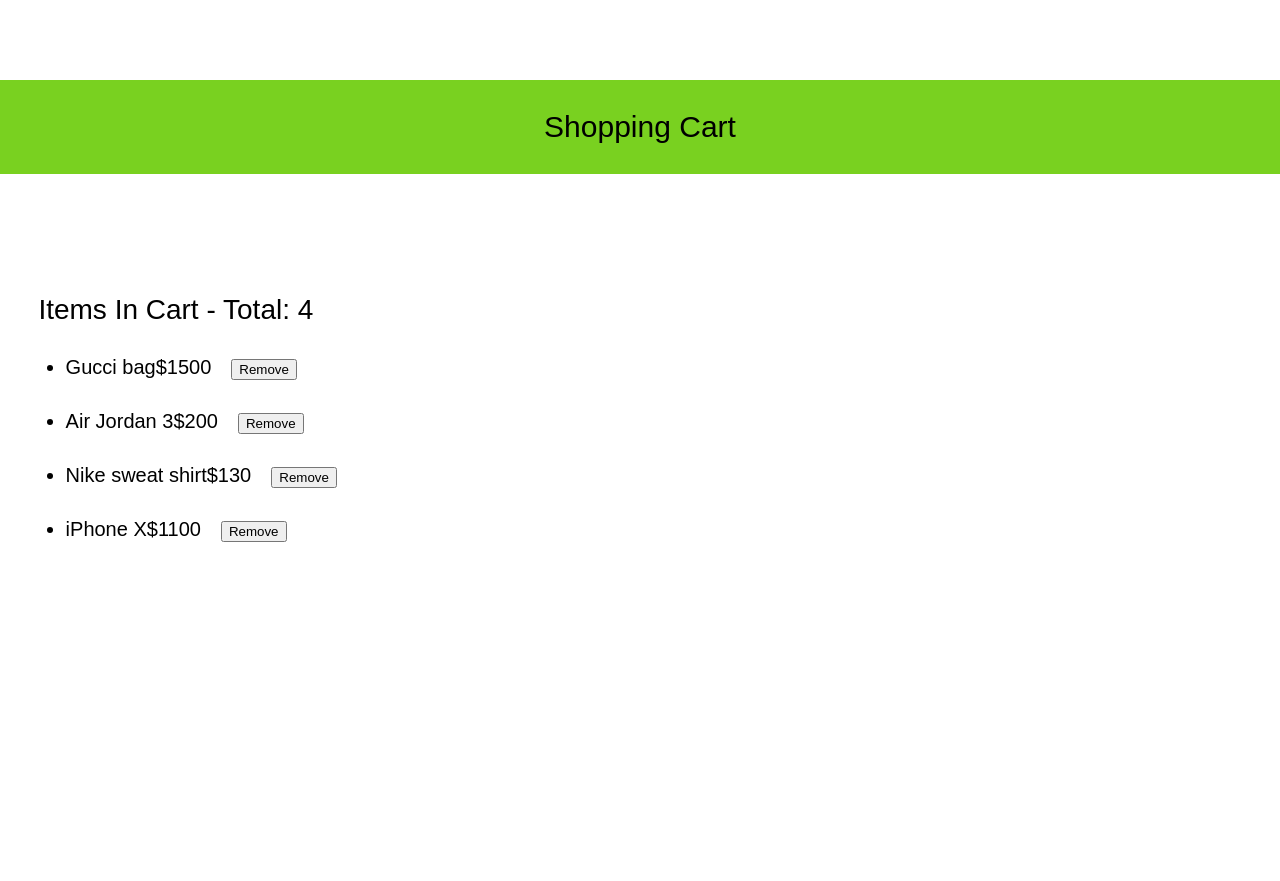
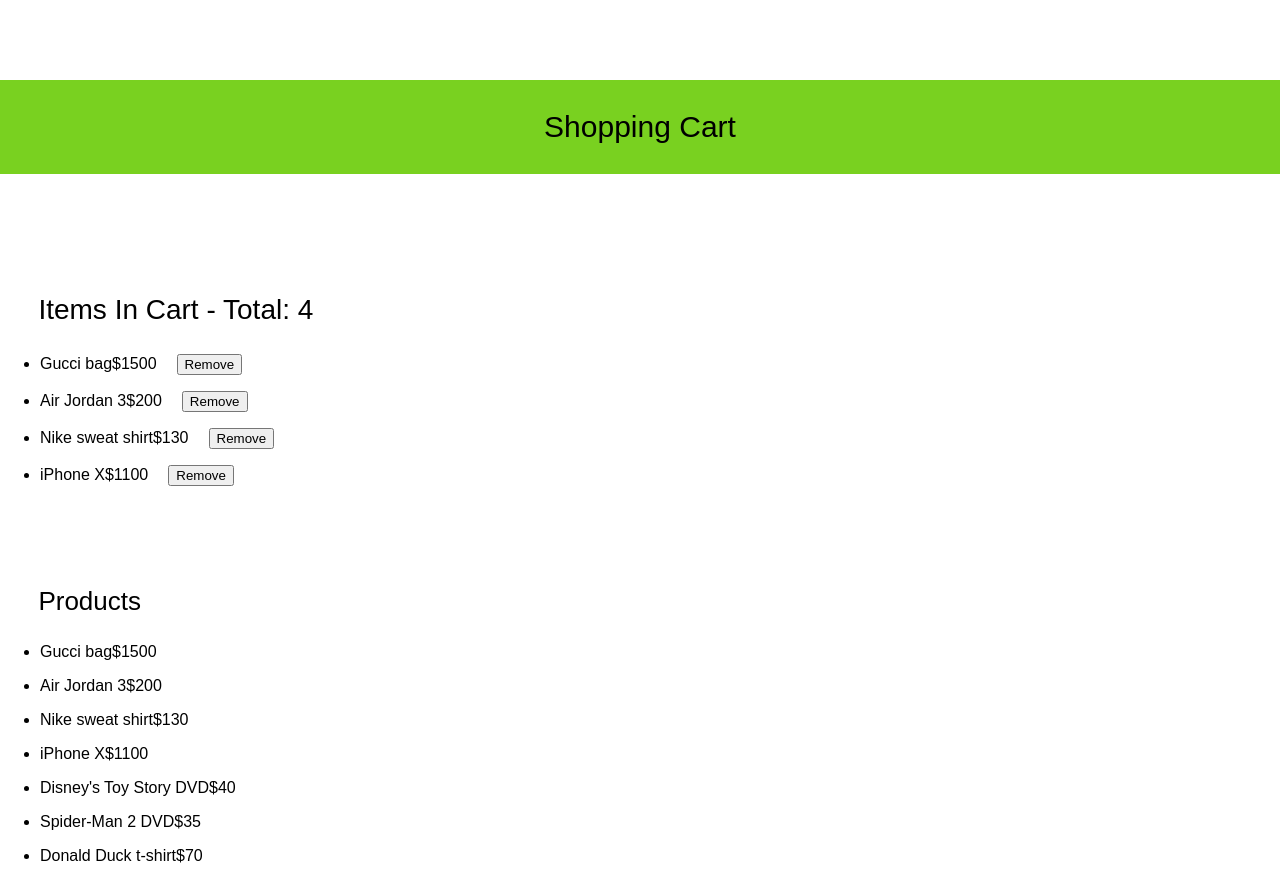
Before and after one commit to dragon-3/react-item-counter, a React (Create React App) app: page / in a window 1280 px wide. Before the commit the page ends 800 px from the top, so only its background shows below. Built offline with nearby package versions, Linux system fonts and the light colour scheme.

Commit message:
Added a Products component & updated Items.js

```diff
--- a/src/App.js
+++ b/src/App.js
@@ -1,8 +1,9 @@
 import React, { Component } from 'react';
 import logo from './logo.svg';
 import './App.css';
-import Header from './Header'
-import Items from './Items'
+import Header from './Header';
+import Items from './Items';
+import Products from './Products';
 
 
 
@@ -30,7 +31,45 @@
         price: "$" + 1100,
         id: 4
       }
-  ]
+    ],
+
+    products: [
+      {
+        name: "Gucci bag",
+        price: "$" + 1500,
+        id: 1
+      },
+      {
+        name: "Air Jordan 3",
+        price: "$" + 200,
+        id: 2
+      },
+      {
+        name: "Nike sweat shirt",
+        price: "$" + 130,
+        id: 3
+      },
+      {
+        name: "iPhone X",
+        price: "$" + 1100,
+        id: 4
+      },
+      {
+        name: "Disney's Toy Story DVD",
+        price: "$" + 40,
+        id: 5
+      },
+      {
+        name: "Spider-Man 2 DVD",
+        price: "$" + 35,
+        id: 6
+      },
+      {
+        name: "Donald Duck t-shirt",
+        price: "$" + 70,
+        id: 7
+      }
+    ]
   };
 
   removeItem = (id) => {
@@ -57,7 +96,16 @@
             id={item.id}
             removeItem={this.removeItem}
           />
+        )}
 
+        <p style={{marginTop: '100px', fontSize: '26px', marginLeft: '3%'}}>Products</p>
+
+        {this.state.products.map( product =>
+          <Products
+            name={product.name}
+            price={product.price}
+            id={product.id}
+          />
         )}
 
       </div>
--- a/src/Items.js
+++ b/src/Items.js
@@ -6,11 +6,11 @@
     return (
         <div className="items">
 
-            <div className="centered">
+            <div className="item-centered">
                 <ul>
                     <li>
-                        <span className="name">{props.name}</span>
-                        <span className="price">{props.price}</span>
+                        <span className="item-name">{props.name}</span>
+                        <span className="item-price">{props.price}</span>
                         <button className="button" onClick={() => props.removeItem(props.id)}>Remove</button>
                     </li>
                 </ul>
--- a/src/Products.js
+++ b/src/Products.js
@@ -1,2 +1,29 @@
 import React from 'react';
 import './App.css';
+
+function Products (props) {
+
+    return (
+        <div className="products">
+
+            <div className="product-centered">
+                <ul>
+                    <li>
+                        <span className="product-name">{props.name}</span>
+                        <span className="product-price">{props.price}</span>
+                    </li>
+                </ul>
+            </div>
+
+        </div>
+
+    )
+
+
+
+}
+
+
+
+
+export default Products;
```
Also changed, not shown: src/Counter.js (deleted, +0 -16 lines).
